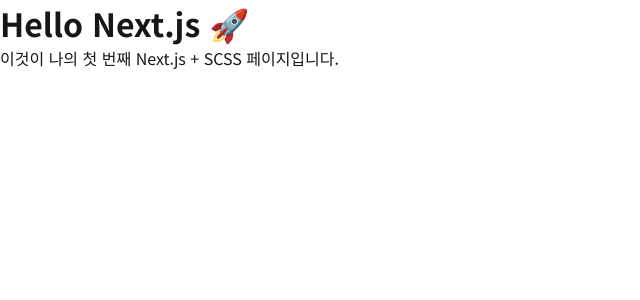
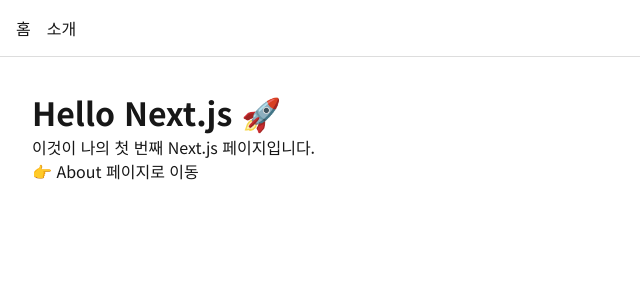
Before and after one commit to heroyooi/next-tutorial, a Next.js app: page / in a window 1280 px wide. Shown: the top 300 px of the page, without its empty margins (0-640 px from the left). Built offline with nearby package versions, Linux system fonts and the light colour scheme.

Commit message:
2강: 페이지와 라우팅

```diff
--- a/src/app/layout.tsx
+++ b/src/app/layout.tsx
@@ -1,9 +1,10 @@
+import { Noto_Sans_KR } from 'next/font/google';
+import Link from 'next/link';
 import './globals.css';
-import { Noto_Sans_KR } from 'next/font/google';
 
 const notoSansKR = Noto_Sans_KR({
   subsets: ['latin'],
-  weight: ['400', '500', '700'], // 필요 굵기 선택
+  weight: ['400', '500', '700'],
 });
 
 export const metadata = {
@@ -18,7 +19,15 @@
 }) {
   return (
     <html lang="ko">
-      <body className={notoSansKR.className}>{children}</body>
+      <body className={notoSansKR.className}>
+        <header style={{ padding: '1rem', borderBottom: '1px solid #ddd' }}>
+          <nav style={{ display: 'flex', gap: '1rem' }}>
+            <Link href="/">홈</Link>
+            <Link href="/about">소개</Link>
+          </nav>
+        </header>
+        <main style={{ padding: '2rem' }}>{children}</main>
+      </body>
     </html>
   );
 }
--- a/src/app/page.tsx
+++ b/src/app/page.tsx
@@ -1,3 +1,4 @@
+import Link from 'next/link';
 import styles from '@/styles/home.module.scss';
 
 export default function Home() {
@@ -5,8 +6,9 @@
     <main>
       <h1 className={styles.title}>Hello Next.js 🚀</h1>
       <p className={styles.description}>
-        이것이 나의 첫 번째 Next.js + SCSS 페이지입니다.
+        이것이 나의 첫 번째 Next.js 페이지입니다.
       </p>
+      <Link href="/about">👉 About 페이지로 이동</Link>
     </main>
   );
 }
```
Also changed, not shown: src/app/about/page.tsx (added, +8 -0 lines).
